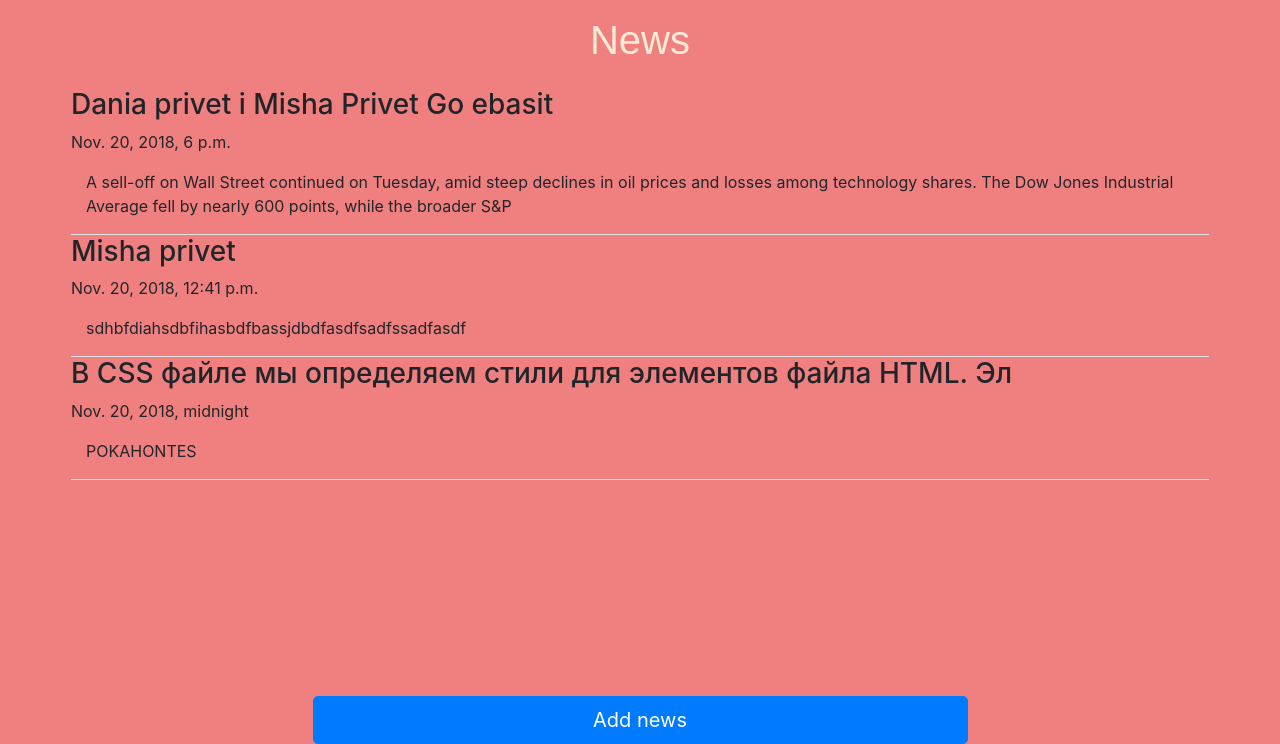
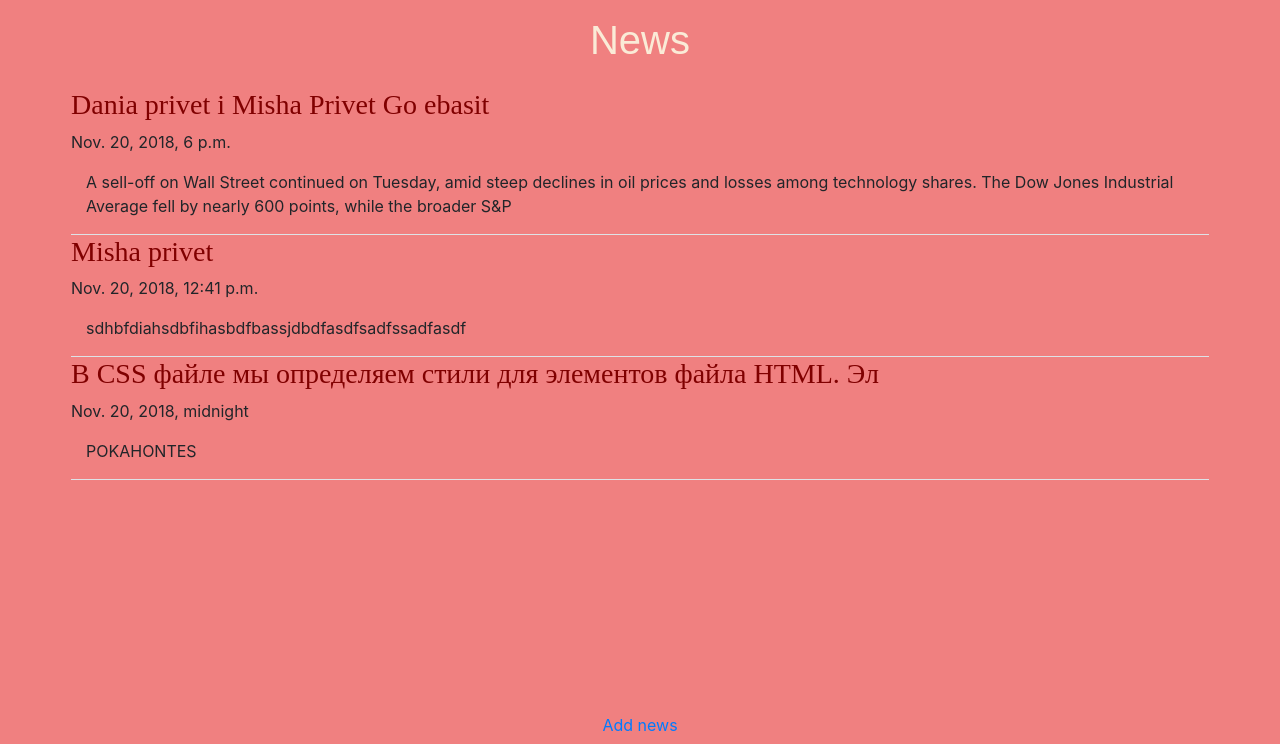
Before and after one commit to Daniilmass/Ahlstrom-hack-1, a Django app: page / in a window 1280 px wide. Shown: the part 56-800 px from the top of the page. Run offline with Django 3.2, Linux system fonts and the light colour scheme; data comes from the database, SQL or seed files in the repository; some libraries are stand-ins or nearby versions.

Commit message:
Button slim + supreme minor changes

```diff
--- a/static/Supreme.css
+++ b/static/Supreme.css
@@ -7,3 +7,11 @@ h1 {
     font-family: Arial, Helvetica, SansSerif;
     color: antiquewhite;
 }
+
+h3 {
+    /*margin-left: 0%;*/
+    /*margin-right: 50%;*/
+    text-align: left;
+    font-family: "Kino MT";
+    color: maroon;
+}
--- a/templates/index.html
+++ b/templates/index.html
@@ -1,5 +1,11 @@
 {% extends 'base.html' %}
 {% block content %}
+
+    <style>
+    @import "Supreme.css";
+
+    </style>
+
     <h1>News</h1>
     <div class="container w-100 p-3">
         {% if news_list %}
@@ -31,7 +37,7 @@
     </div>
     <div class="row justify-content-md-center fixed-bottom">
         <div class="col"></div>
-        <button type="button" align="center" class= "col-6 btn btn-lg btn-primary">Add news</button>
+        <button type="button" align="center" class= "col-6 btn btn-link">Add news</button>
         <div class="col"></div>
     </div>
 {% endblock %}
```
